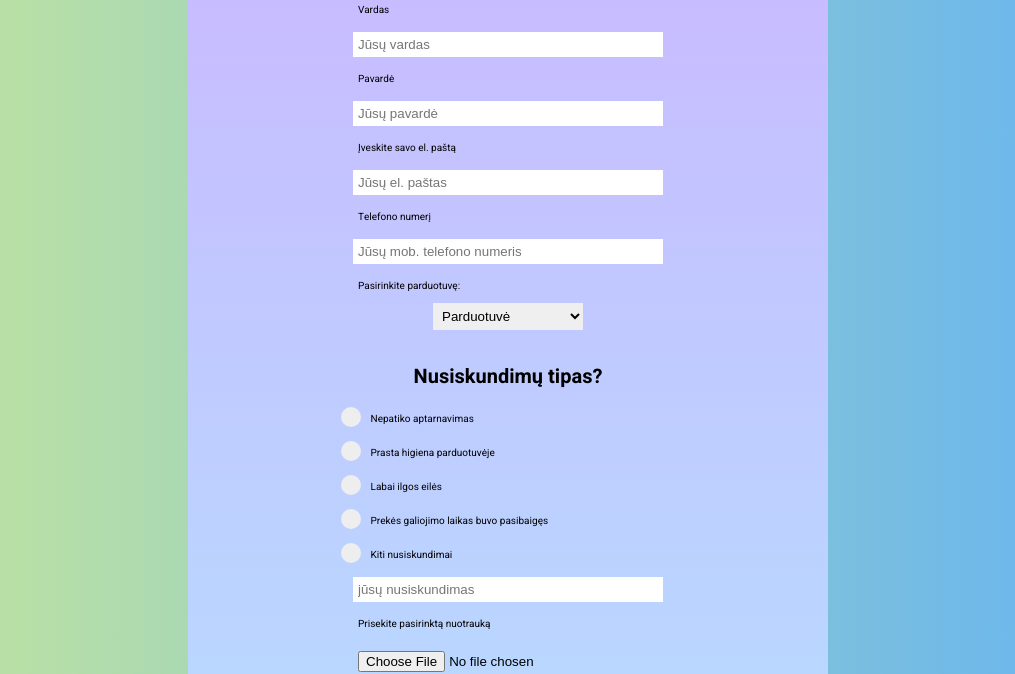
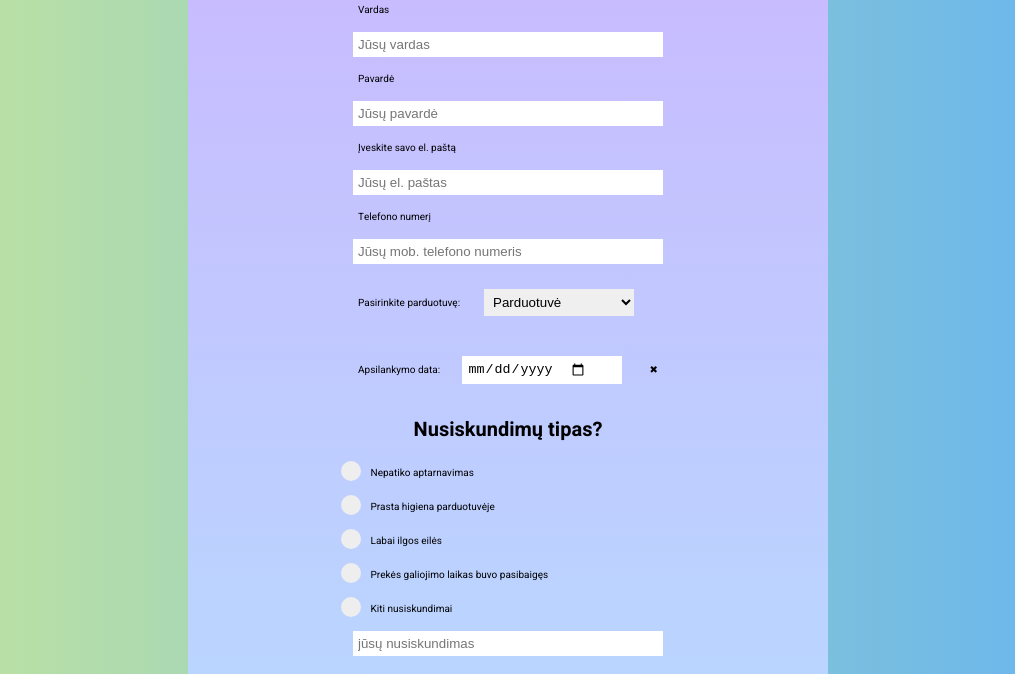
Before and after one commit to SSurkevicius/fe15, a plain HTML site: page index.html in a window 1280 px wide. Shown: the part 126-800 px from the top of the page, without its empty margins (132-1147 px from the left). Drawn offline with Linux system fonts and the light colour scheme.

Commit message:
Add files via upload

```diff
--- a/index.html
+++ b/index.html
@@ -7,6 +7,7 @@
     <link rel="preconnect" href="https://fonts.gstatic.com" crossorigin>
     <link href="https://fonts.googleapis.com/css2?family=Heebo:wght@400;700&display=swap" rel="stylesheet">
     <style type="text/css">
+    /* Frame styling*/
       html{
         font-size: 10px;
       }
@@ -31,7 +32,8 @@
       button,
       select,
       label {
-      display: block;
+        display: flex;
+        align-items: center;
         width: 50%;
         margin: 10px auto;
         border: none;
@@ -43,6 +45,7 @@
         font-size: 2rem;
       }
       button {
+        display: block;
         width: 30%;
         padding: 10px 0;
         font-size: 15px;
@@ -54,6 +57,18 @@
       button:hover {
         background: #FCFFA6;
         color: #CAB8FF;
+      }
+      /* validating */
+      .validity::after {
+        padding-left: 5px;
+      }
+
+      input:invalid + .validity::after {
+        content: '✖';
+      }
+
+      input:valid+.validity::after {
+        content: '✓';
       }
       /* checkbox styling */
             /* The container */
@@ -153,7 +168,7 @@
       <label for="tel">Telefono numerį</label>
       <input id="tel" type="tel" name="tel" placeholder="Jūsų mob. telefono numeris">
 
-      <label for="shops">Pasirinkite parduotuvę:
+      <label class="shops">Pasirinkite parduotuvę:
         <select name="shops">
           <option value disabled selected>Parduotuvė</option>
           <option value="maxima">MAXIMA</option>
@@ -162,6 +177,11 @@
           <option value="iki">IKI</option>
           <option value="norfa">Norfa</option>
         </select>
+      </label>
+
+      <label class="visitDate">Apsilankymo data:
+        <input type="date" name="visitDate" required pattern="\d{4}-\d{2}-\d{2}">
+        <span class="validity"></span>
       </label>
 
       <h2>Nusiskundimų tipas?</h2>
@@ -187,11 +207,9 @@
       </label>
       <input type="text" name="otherComplains" placeholder="jūsų nusiskundimas">
 
-      <div>
-        <label for="attach">Prisekite pasirinktą nuotrauką</label>
-        <input type="file" id="attach" name="file" accept="image/jpeg, image/gif, image/png">
-      </div>
-
+        <label class="attach">Prisekite nuotrauką
+          <input type="file" name="file" accept="image/jpeg, image/gif, image/png">
+        </label>
 
       <h2>Privatumo politika</h2>
       <label class="container">Prašau patvirtinti, kad sutinkate su privatumo politika
```
Also changed, not shown: submitted.html (+1 -1 lines). Lines whose indentation alone changed are shown as unchanged.
